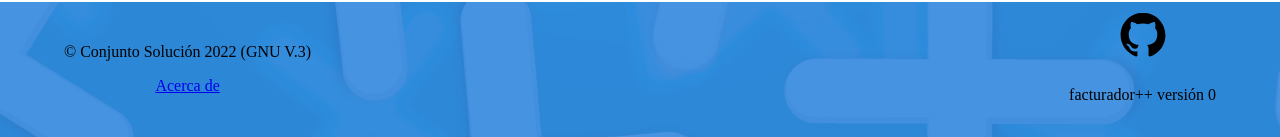
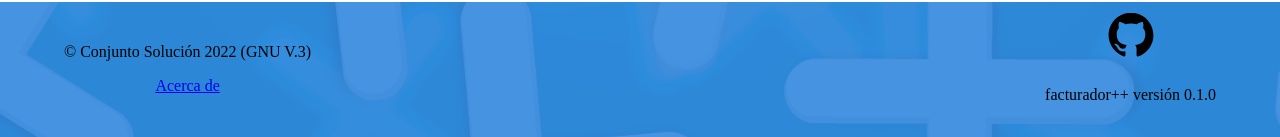
Before and after one commit to JuanAndresSW/facturador, a React (Create React App) app in the folder facturador-masmas/: page / in a window 1280 px wide. Shown: the part 3036-3173 px from the top of the page. Built offline with nearby package versions, Linux system fonts and the light colour scheme.

Commit message:
Version 0.1.0

```diff
--- a/facturador-masmas/src/components/layout/Footer/Footer.tsx
+++ b/facturador-masmas/src/components/layout/Footer/Footer.tsx
@@ -20,7 +20,7 @@ export default function Footer() {
         >
           <DiGithubBadge />
         </a>
-        <p>facturador++ versión 0</p>
+        <p>facturador++ versión 0.1.0</p>
       </div>
     </div>
   );
```
Also changed, not shown: 1 other file (tests, documents, lock files or other folders).
